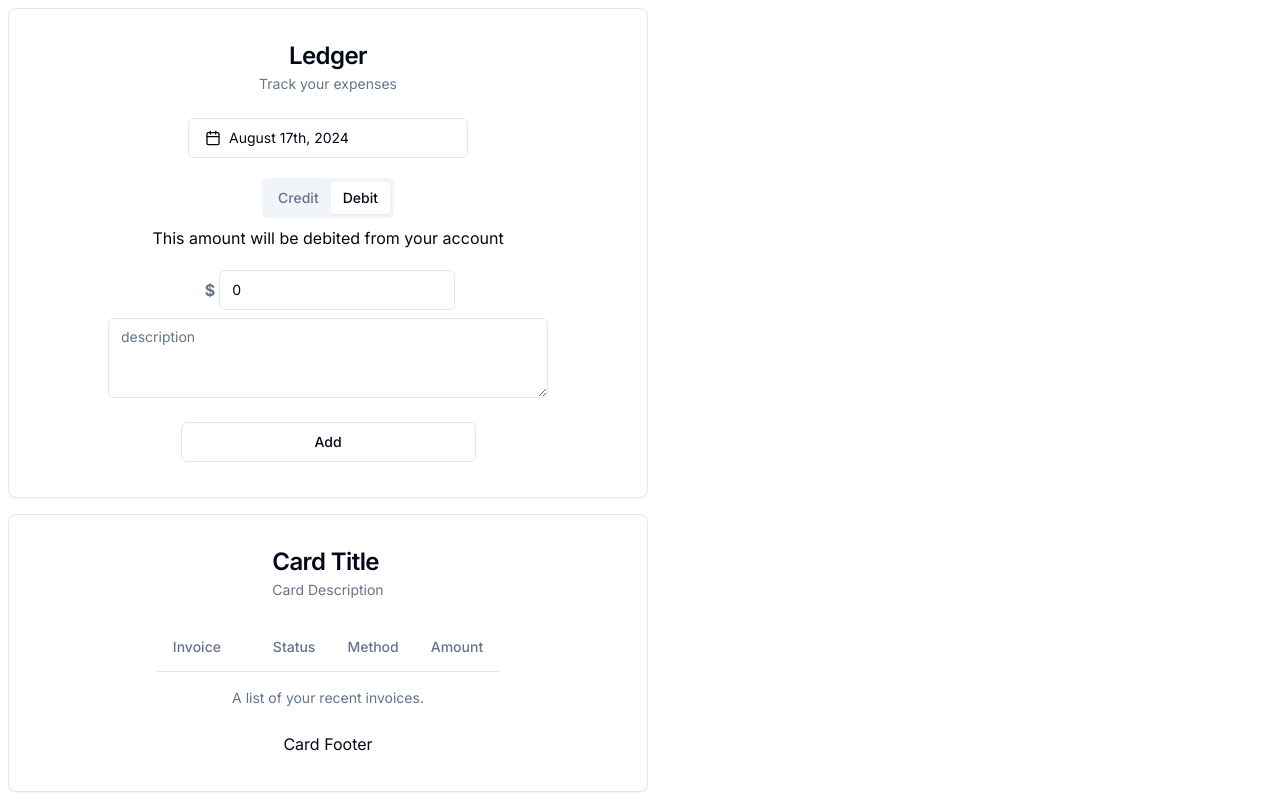
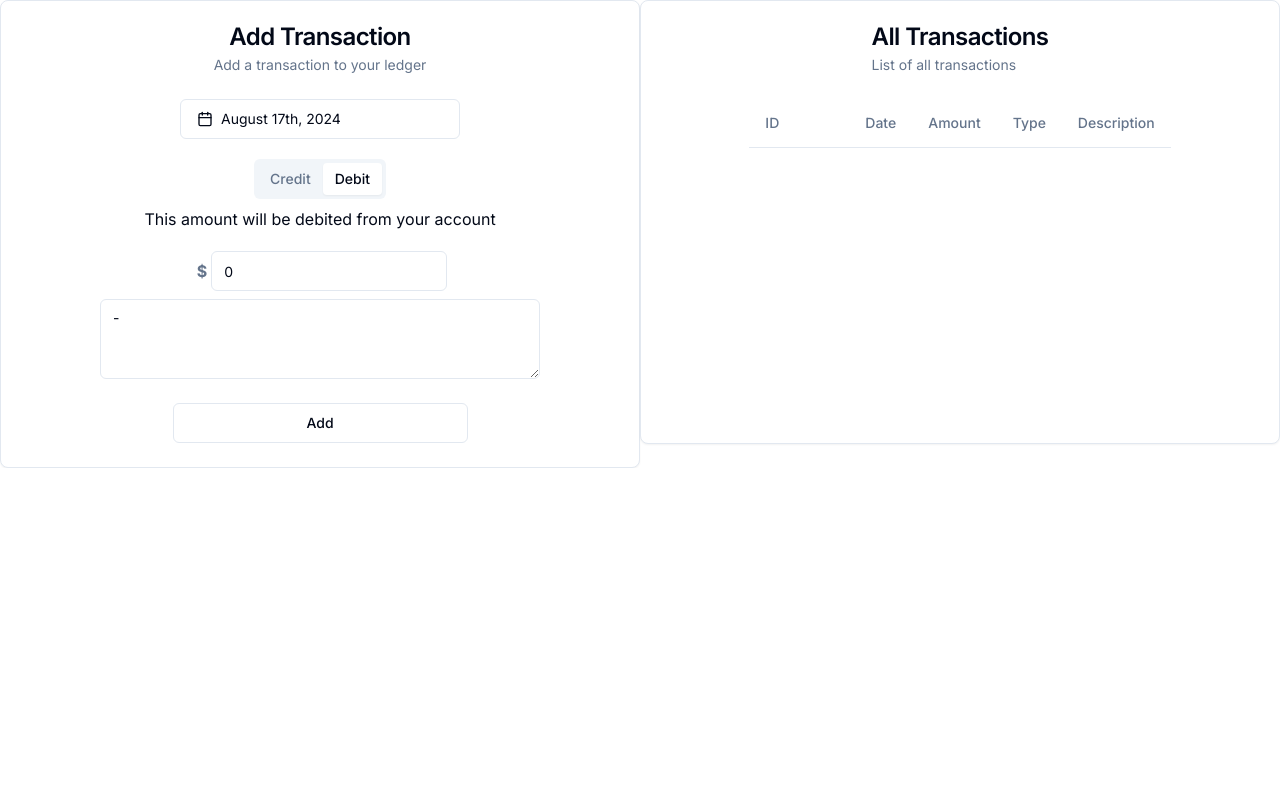
Before and after one commit to benremy/mifi, a Next.js app: page / in a window 1280 px wide. Built offline with nearby package versions, Linux system fonts and the light colour scheme.

Commit message:
fix date entry and style type badge

```diff
--- a/app/page.tsx
+++ b/app/page.tsx
@@ -9,7 +9,7 @@ import Settings from "@/components/settings-widget"
 export default function Home() {
   const [transactions, setTransactions] = useState<Transaction[]>([])
   return (
-    <main className="w-screen h-screen flex flex-wrap">
+    <main className="w-screen flex overflow-hidden">
       <AddTransaction
         setTransactions={setTransactions}
         transactions={transactions}
--- a/components/add-transaction-widget.tsx
+++ b/components/add-transaction-widget.tsx
@@ -23,12 +23,14 @@ interface AddTransactionProps {
 }
 
 const AddTransactionWidget: React.FC<AddTransactionProps> = ({ setTransactions, transactions }) => {
-  const [date, setDate] = useState<Date>(new Date())
+  const [date, setDate] = useState<Date | undefined>(new Date())
   const [tabValue, setTabValue] = useState<string>("debit")
   const [amount, setAmount] = useState<number>(0)
-  const [description, setDescription] = useState<string>("")
+  const [description, setDescription] = useState<string>("-")
 
   const addTransaction = () => {
+    if (!amount) return alert("Please enter an amount greater than zero")
+
     const newTransaction: Transaction = {
       id: transactions.length + 1,
       amount: amount,
@@ -45,10 +47,10 @@ const AddTransactionWidget: React.FC<AddTransactionProps> = ({ setTransactions,
   }
 
   return (
-    <Card className="w-1/2 flex flex-col justify-center items-center m-2">
+    <Card className="h-5/6 w-1/2 flex flex-col justify-center items-center">
       <CardHeader className="items-center">
-        <CardTitle>Ledger</CardTitle>
-        <CardDescription>Track your expenses</CardDescription>
+        <CardTitle>Add Transaction</CardTitle>
+        <CardDescription>Add a transaction to your ledger</CardDescription>
       </CardHeader>
       <CardContent className="flex flex-col items-center">
         <DatePicker date={date} setDate={setDate}/>
--- a/components/date-picker.tsx
+++ b/components/date-picker.tsx
@@ -13,7 +13,7 @@ import {
 } from "@/components/ui/popover"
 
 interface DatePickerProps {
-    date: Date;
+    date: Date | undefined;
     setDate: React.Dispatch<React.SetStateAction<Date | undefined>>;
 }
 
--- a/components/ledger-widget.tsx
+++ b/components/ledger-widget.tsx
@@ -8,6 +8,8 @@ import {
     CardHeader,
     CardTitle,
   } from "@/components/ui/card"
+
+  import { Badge } from '@/components/ui/badge'
 
   import {
     Table,
@@ -30,24 +32,28 @@ const LedgerWidget: React.FC<LedgerWidgetProps> = ({ transactions }) => {
 
     const transactionTable = (
         <Table>
-            <TableCaption>A list of your recent invoices.</TableCaption>
+            <TableCaption>{null}</TableCaption>
             <TableHeader>
                 <TableRow>
-                    <TableHead className="w-[100px]">Invoice</TableHead>
-                    <TableHead>Status</TableHead>
-                    <TableHead>Method</TableHead>
-                    <TableHead className="text-right">Amount</TableHead>
+                    <TableHead className="w-[100px]">ID</TableHead>
+                    <TableHead>Date</TableHead>
+                    <TableHead>Amount</TableHead>
+                    <TableHead className="text-right">Type</TableHead>
+                    <TableHead>Description</TableHead>
                 </TableRow>
             </TableHeader>
             <TableBody>
                 {transactions.map(t => (
                     <TableRow>
                         <TableCell className="font-medium">{t.id}</TableCell>
-                        <TableCell>{"need fix"}</TableCell>
-                        <TableCell>{t.amount}</TableCell>
-                        <TableCell>{"add shad badge"}</TableCell>
+                        <TableCell className="text-center">
+                            { t.date && `${String(t.date.getMonth() + 1)}/${String(t.date.getDate()).padStart(2, '0')}`}
+                        </TableCell>
+                        <TableCell className="text-center">${t.amount}</TableCell>
+                        <TableCell>
+                            <Badge variant={t.type === "credit" ? "default":"destructive"}>{t.type}</Badge>
+                        </TableCell>
                         <TableCell>{t.description}</TableCell>
-                        <TableCell className="text-right">{t.amount}</TableCell>
                     </TableRow>
                 ))}
 
@@ -56,16 +62,16 @@ const LedgerWidget: React.FC<LedgerWidgetProps> = ({ transactions }) => {
     )
 
     return (
-        <Card className="w-1/2 flex flex-col justify-center items-center m-2">
+        <Card className="h-5/6 w-1/2 flex flex-col justify-center items-center">
             <CardHeader>
-                <CardTitle>Card Title</CardTitle>
-                <CardDescription>Card Description</CardDescription>
+                <CardTitle>All Transactions</CardTitle>
+                <CardDescription>List of all transactions</CardDescription>
             </CardHeader>
-            <CardContent>
+            <CardContent className="h-80 overflow-auto">
                 {transactionTable}
             </CardContent>
             <CardFooter>
-                <p>Card Footer</p>
+                <p></p>
             </CardFooter>
         </Card>
     )
--- a/types.ts
+++ b/types.ts
@@ -3,5 +3,5 @@ export type Transaction = {
     amount: number;
     description: string;
     type: string;
-    date: Date;
+    date: Date | undefined;
 }
```
